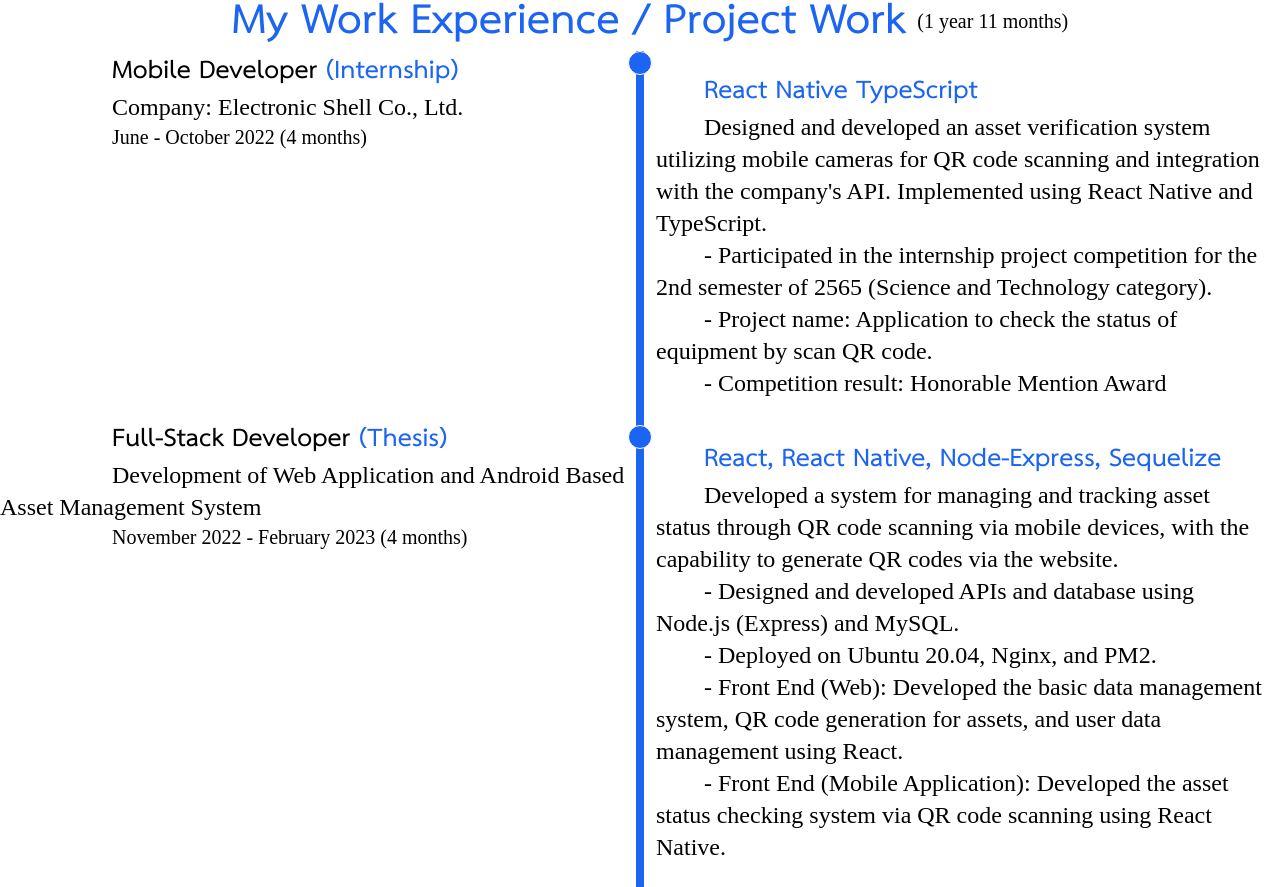
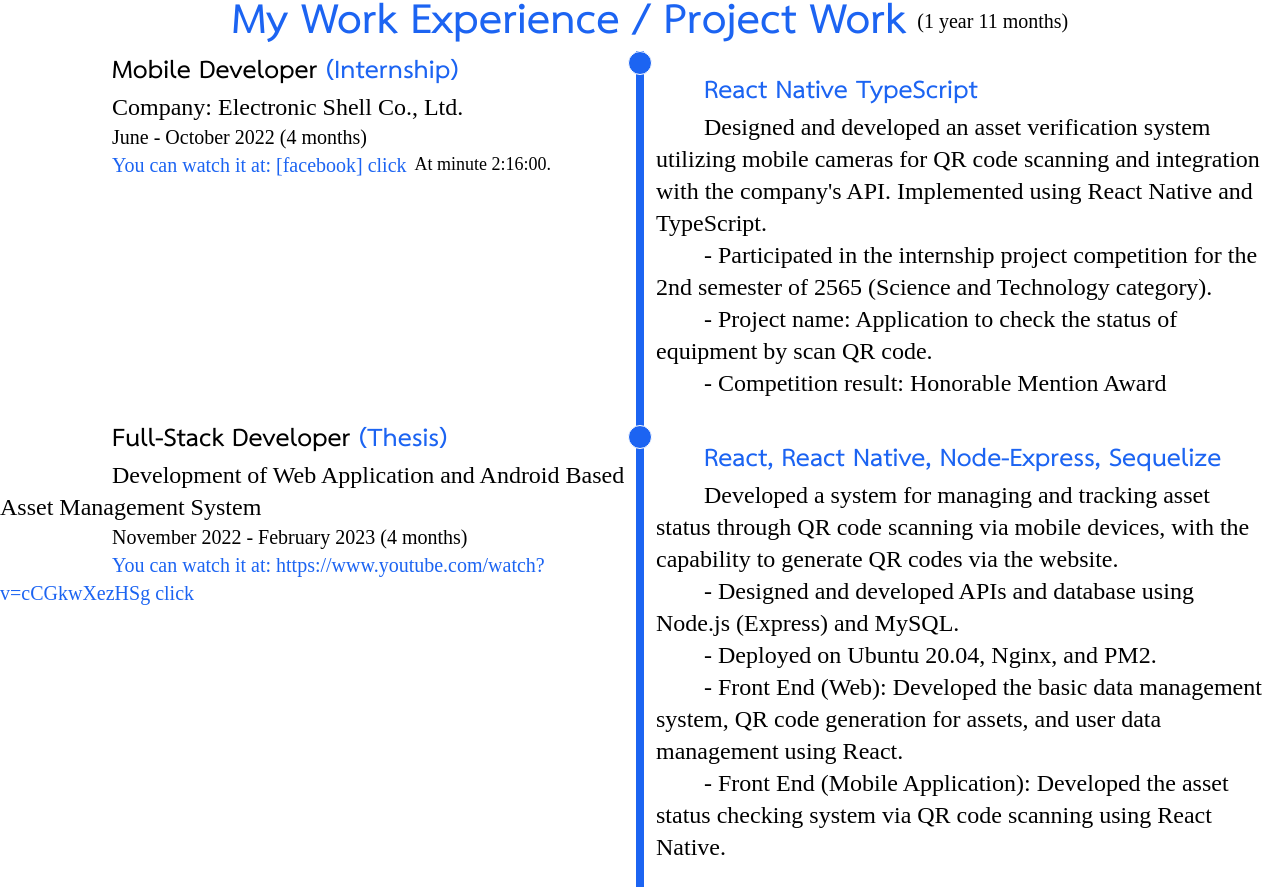
Before and after one commit to WatcharachaiSk/profile, a React (Vite) app: page / in a window 1280 px wide. Shown: the part 1140-2027 px from the top of the page. Built offline with nearby package versions, Linux system fonts and the light colour scheme; a web font is replaced by a local one.

Commit message:
link coop and tis

```diff
--- a/src/App.tsx
+++ b/src/App.tsx
@@ -101,7 +101,7 @@ function App() {
         <AboutMe language={language} />
         <div className="mt-2" />
         <div ref={scrollWorksRef}>
-          <WorkExperience language={language} years={years} months={months} />
+          <WorkExperience openWebsite={openWebsite} language={language} years={years} months={months} />
         </div>
         <div className="mt-10" />
         <div ref={scrollAboutRef}>
--- a/src/enums/link.enum.ts
+++ b/src/enums/link.enum.ts
@@ -1,5 +1,7 @@
 export enum LinkEnum {
   LinkedIn = 'https://www.linkedin.com/in/watcharachai-samkhan-20a6962ab',
   Email = 'watcharachai.sk@gmail.com',
-  Git = 'https://github.com/WatcharachaiSk'
+  Git = 'https://github.com/WatcharachaiSk',
+  YTTs = "https://www.youtube.com/watch?v=cCGkwXezHSg",
+  LinkCoop = 'https://www.facebook.com/coop.kkc.rmuti/videos/696246025018474/'
 }
--- a/src/pages/WorkExperience.tsx
+++ b/src/pages/WorkExperience.tsx
@@ -1,10 +1,12 @@
 // import React from 'react';
 import { Languages } from '../configs/language';
+import { LinkEnum } from '../enums/link.enum';
 
 interface Props {
   language: string;
   years: number;
   months: number;
+  openWebsite: (link: string) => void;
 }
 
 function WorkExperience(props: Props) {
@@ -42,6 +44,18 @@ function WorkExperience(props: Props) {
             <p className="text-base xl:text-xl md:text-lg">
               {language == Languages.EN ? 'June - October 2022 (4 months)' : 'มิ.ย. - ต.ค. 2565 (4 เดือน)'}
             </p>
+          </div>
+          <div className="xl:indent-28 md:indent-20 flex flex-col md:flex-row xl:flex-row">
+            <a
+              href="#"
+              onClick={() => {
+                props.openWebsite(LinkEnum.LinkCoop);
+              }}
+              className="text-base xl:text-xl md:text-lg text-blue-600"
+            >
+              {language == Languages.EN ? `You can watch it at: [facebook] click` : `สามารถรับชมได้ที่: [facebook] คลิก`}
+            </a>
+            <p className="indent-2 text-black">{language == Languages.EN ? 'At minute 2:16:00.' : 'นาทีที่: 2:16:00'}</p>
           </div>
         </div>
         <div className="flex flex-none justify-center">
@@ -95,6 +109,17 @@ function WorkExperience(props: Props) {
             <p className="text-base xl:text-xl md:text-lg">
               {language == Languages.EN ? 'November 2022 - February 2023 (4 months)' : 'พ.ย. 2565 - ก.พ. 2566 (4 เดือน)'}
             </p>
+          </div>
+          <div className="xl:indent-28 md:indent-20 flex">
+            <a
+              href="#"
+              onClick={() => {
+                props.openWebsite(LinkEnum.YTTs);
+              }}
+              className="text-base xl:text-xl md:text-lg text-blue-600"
+            >
+              {language == Languages.EN ? `You can watch it at: ${LinkEnum.YTTs} click` : `สามารถรับชมได้ที่: ${LinkEnum.YTTs} คลิก`}
+            </a>
           </div>
         </div>
         <div className="flex flex-none justify-center">
```
